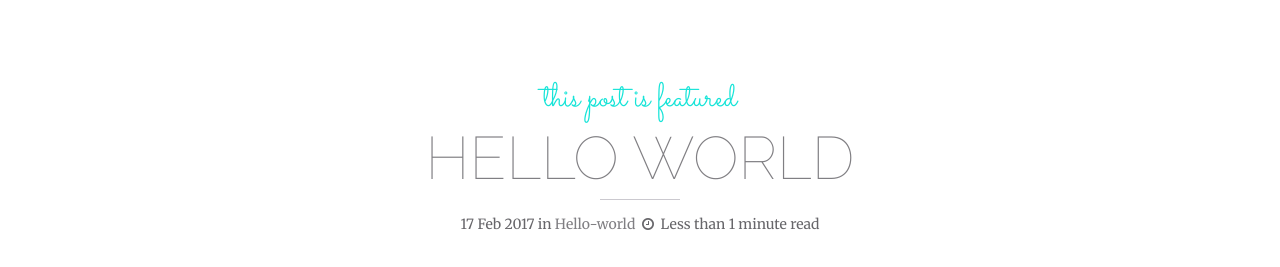
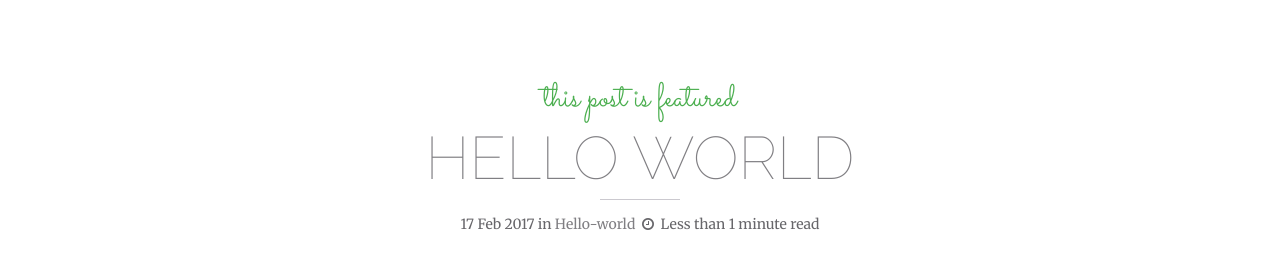
Before and after one commit to amisha11/codebenders-igdtuw.github.io, a Jekyll site: the page built from index.html, in a window 1280 px wide. Shown: the part 542-809 px from the top of the page. Built offline with Jekyll 4.4.1, drawn with Linux system fonts in a browser that asks for light colours; the list of posts is cut into pages by our own code.

Commit message:
Font colour changed

```diff
--- a/assets/css/style.css
+++ b/assets/css/style.css
@@ -119,7 +119,7 @@ blockquote:before {
 
 .cursive {
   font-family: 'Sacramento', cursive;
-  color: #17e4d8;
+  color: #4caf50;
   font-size: 34px;
   text-align: center;
 }
```
